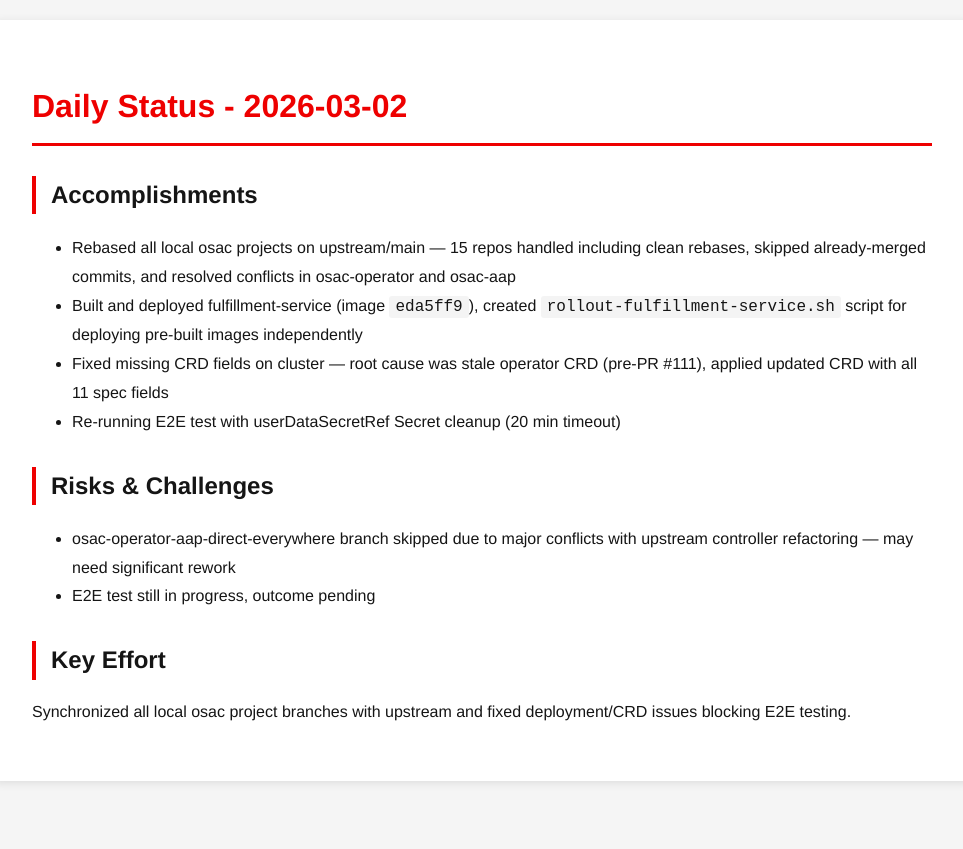
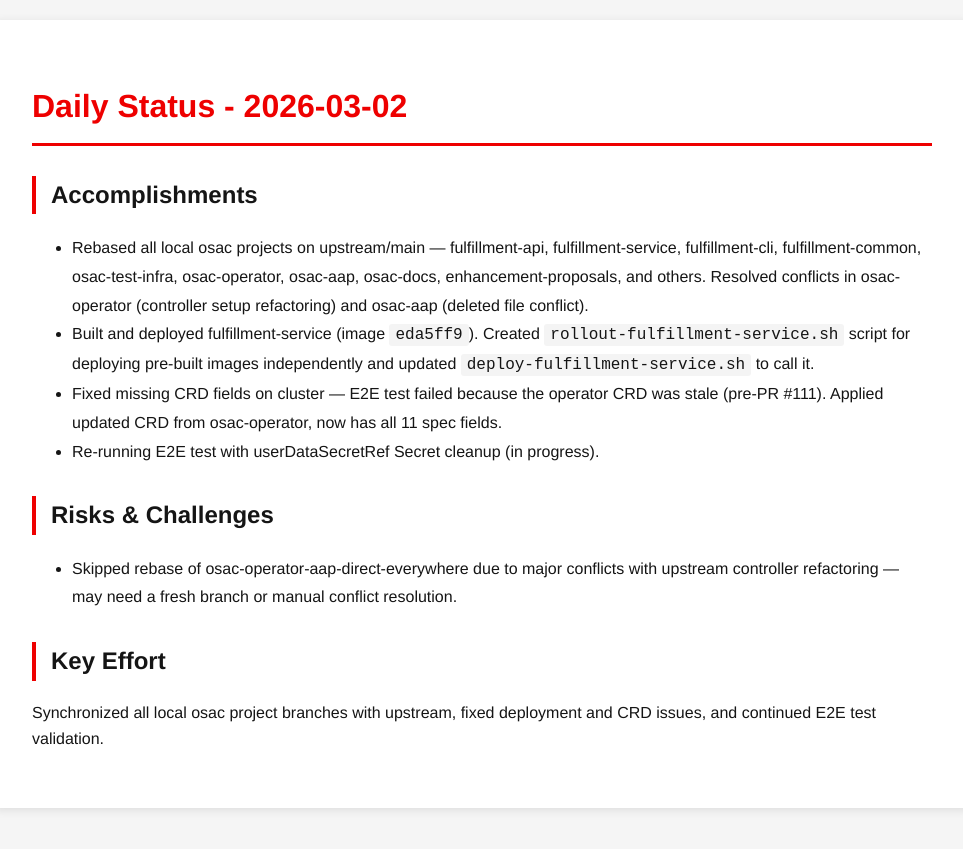
Before and after one commit to tzvatot/daily-status, a Jekyll site: the page built from 2026-03-02.md, in a window 1280 px wide. Shown: the top 849 px of the page, without its empty margins (158-1121 px from the left). Built offline with Jekyll 4.4.1, drawn with Linux system fonts in a browser that asks for light colours.

Commit message:
Daily status update - 2026-03-02

```diff
--- a/2026-03-02.md
+++ b/2026-03-02.md
@@ -7,14 +7,13 @@ date: 2026-03-02
 # Daily Status - 2026-03-02
 
 ## Accomplishments
-- Rebased all local osac projects on upstream/main — 15 repos handled including clean rebases, skipped already-merged commits, and resolved conflicts in osac-operator and osac-aap
-- Built and deployed fulfillment-service (image `eda5ff9`), created `rollout-fulfillment-service.sh` script for deploying pre-built images independently
-- Fixed missing CRD fields on cluster — root cause was stale operator CRD (pre-PR #111), applied updated CRD with all 11 spec fields
-- Re-running E2E test with userDataSecretRef Secret cleanup (20 min timeout)
+- Rebased all local osac projects on upstream/main — fulfillment-api, fulfillment-service, fulfillment-cli, fulfillment-common, osac-test-infra, osac-operator, osac-aap, osac-docs, enhancement-proposals, and others. Resolved conflicts in osac-operator (controller setup refactoring) and osac-aap (deleted file conflict).
+- Built and deployed fulfillment-service (image `eda5ff9`). Created `rollout-fulfillment-service.sh` script for deploying pre-built images independently and updated `deploy-fulfillment-service.sh` to call it.
+- Fixed missing CRD fields on cluster — E2E test failed because the operator CRD was stale (pre-PR #111). Applied updated CRD from osac-operator, now has all 11 spec fields.
+- Re-running E2E test with userDataSecretRef Secret cleanup (in progress).
 
 ## Risks & Challenges
-- osac-operator-aap-direct-everywhere branch skipped due to major conflicts with upstream controller refactoring — may need significant rework
-- E2E test still in progress, outcome pending
+- Skipped rebase of osac-operator-aap-direct-everywhere due to major conflicts with upstream controller refactoring — may need a fresh branch or manual conflict resolution.
 
 ## Key Effort
-Synchronized all local osac project branches with upstream and fixed deployment/CRD issues blocking E2E testing.
+Synchronized all local osac project branches with upstream, fixed deployment and CRD issues, and continued E2E test validation.
```
